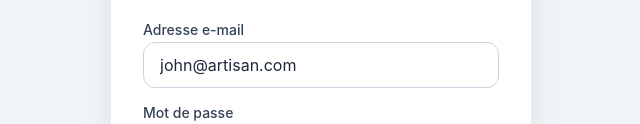
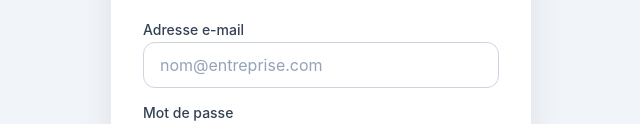
Before and after one commit to RGamz/monolithe, a website: page views/portal/login.html in a window 1280 px wide. Shown: the part 310-434 px from the top of the page, without its empty margins (319-959 px from the left). Drawn offline with Linux system fonts and the light colour scheme.

Commit message:
fix default login value

```diff
--- a/views/portal/login.html
+++ b/views/portal/login.html
@@ -32,7 +32,7 @@
         <form id="login-form">
           <div class="form-group">
             <label class="form-label">Adresse e-mail</label>
-            <input type="email" id="login-email" class="form-input" placeholder="nom@entreprise.com" value="john@artisan.com" required>
+            <input type="email" id="login-email" class="form-input" placeholder="nom@entreprise.com" value="" required>
           </div>
 
           <div class="form-group">
```
